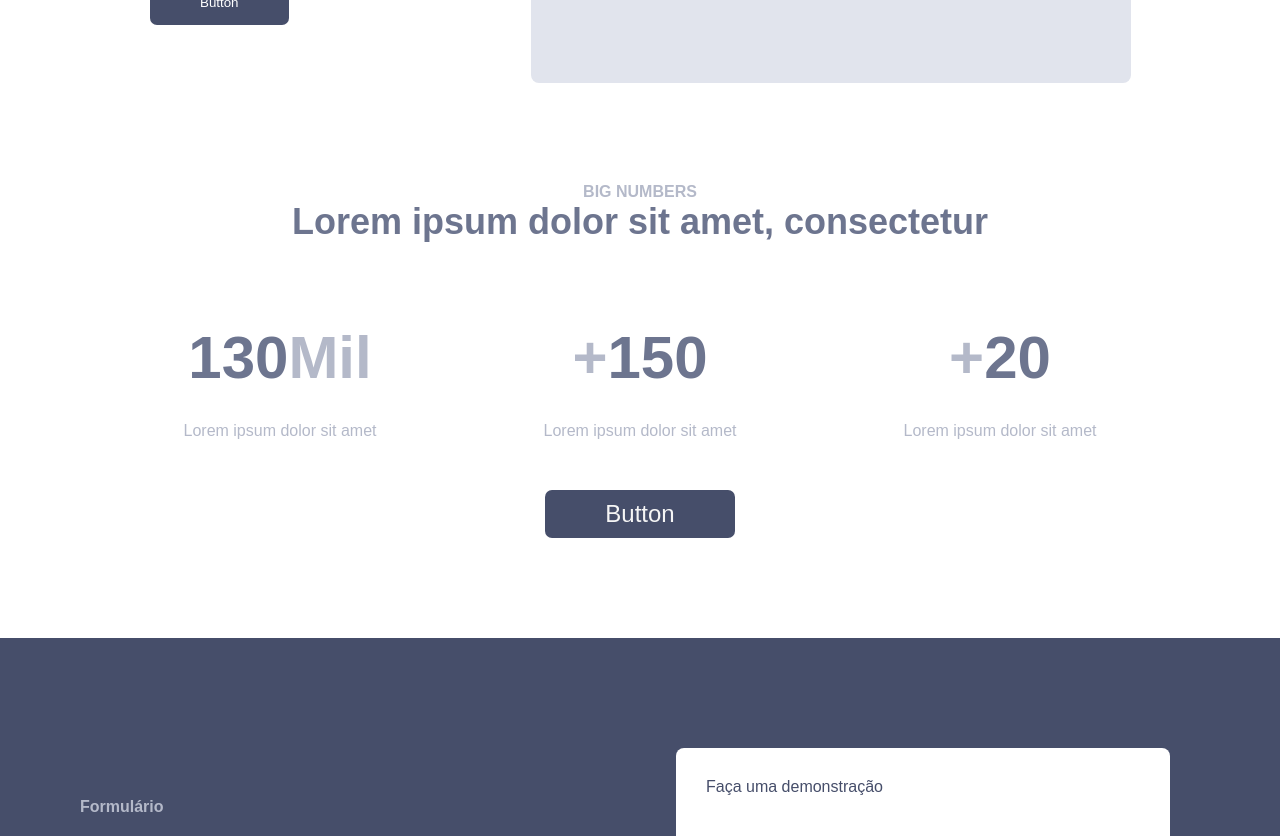
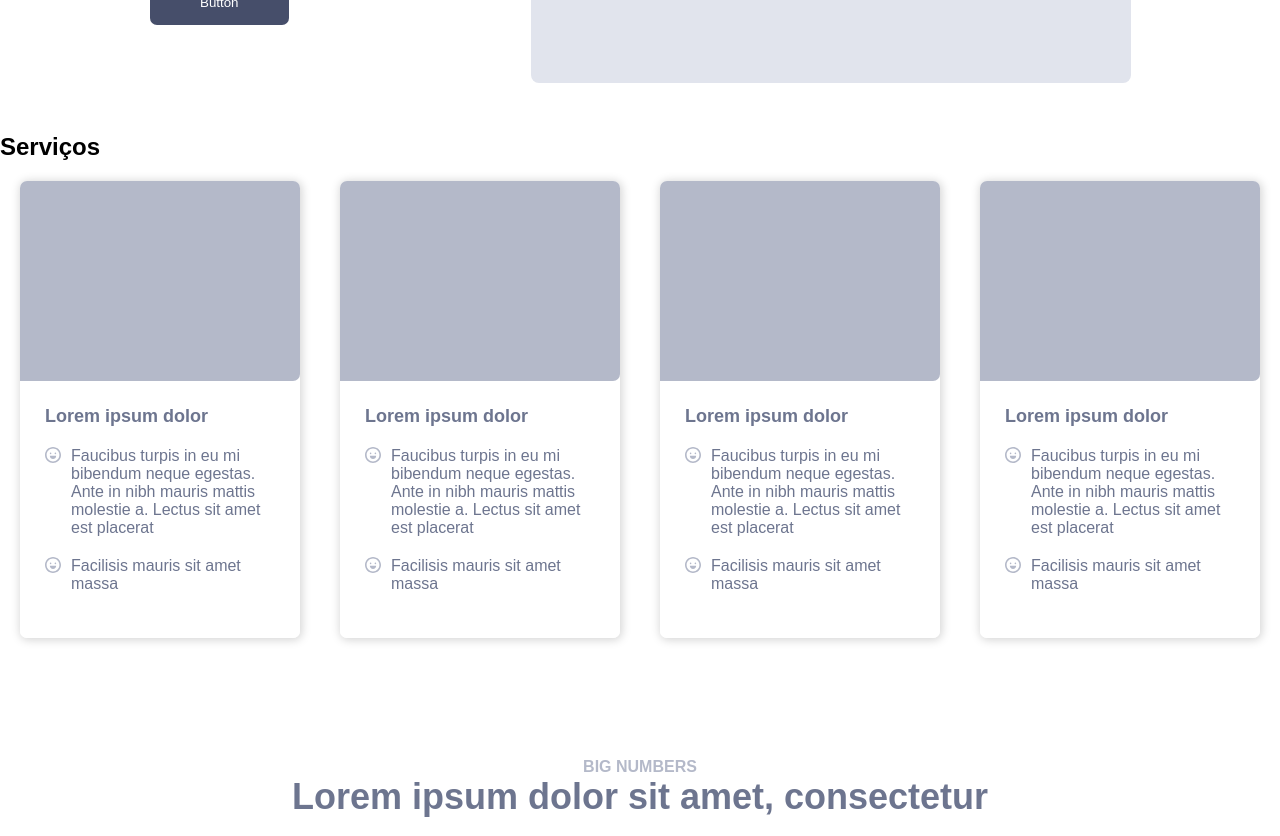
Before and after one commit to ArthurRibbeiro/testewebsite, a React (Create React App) app: page / in a window 1280 px wide. Shown: the part 560-1396 px from the top of the page. Built offline with nearby package versions, Linux system fonts and the light colour scheme.

Commit message:
carrocel

```diff
--- a/package.json
+++ b/package.json
@@ -6,10 +6,13 @@
     "@testing-library/jest-dom": "^5.17.0",
     "@testing-library/react": "^13.4.0",
     "@testing-library/user-event": "^13.5.0",
+    "framer-motion": "^10.16.4",
     "react": "^18.2.0",
     "react-dom": "^18.2.0",
     "react-icons": "^4.11.0",
     "react-scripts": "5.0.1",
+    "react-slick": "^0.29.0",
+    "slick-carousel": "^1.8.1",
     "web-vitals": "^2.1.4"
   },
   "scripts": {
--- a/src/App.js
+++ b/src/App.js
@@ -2,6 +2,7 @@ import logo from './logo.svg';
 import './App.css';
 import Cabecalho from './componentes/cabecalho';
 import Apresentacao from './componentes/apresentacao';
+import Carrocelservicos from './componentes/carrocelservicos/carrocelservicos';
 
 import Vitrine from './componentes/vitrine';
 
@@ -13,6 +14,9 @@ function App() {
     <>
     <Cabecalho />
     <Apresentacao />
+    <Carrocelservicos />
+
+
 
     <Vitrine />
 
--- /dev/null
+++ b/src/componentes/carrocelservicos/carrocelservicos.js
@@ -0,0 +1,21 @@
+import '../estilos/carrocelservicos/carrocelservicos.css'
+import Celulacarrocelservicos from './celulacarrocelservicos'
+
+function Carrocelservicos(){
+    return(
+        <div>
+            <h2>Serviços</h2>
+            <div className='galeria'>
+                <Celulacarrocelservicos />
+                <Celulacarrocelservicos />
+                <Celulacarrocelservicos />
+                <Celulacarrocelservicos />
+
+
+            </div>
+        </div>
+
+    )
+}
+
+export default Carrocelservicos
--- /dev/null
+++ b/src/componentes/carrocelservicos/celulacarrocelservicos.js
@@ -0,0 +1,34 @@
+import '../estilos/carrocelservicos/celulacarrocelservicos.css'
+
+import { CgSmileMouthOpen } from "react-icons/cg";
+function Celulacarrocelservicos(){
+    return(
+        <div className='celula'>
+                    <div className='uppermid'></div>
+                    <div className='bottommid'>
+                        <h4>Lorem ipsum dolor</h4>
+                        <ul>
+                            <div className='celulaDesc'>
+                                <div>
+                                    <CgSmileMouthOpen className='smileIco'/>
+                                </div>
+                                <div>
+                                    <li>Faucibus turpis in eu mi bibendum neque egestas. Ante in nibh mauris  mattis molestie a. Lectus sit amet est placerat</li>
+                                </div>
+                            </div>
+                            <div className='celulaDesc'>
+
+                                <div>
+                                    <CgSmileMouthOpen className='smileIco'/>
+                                </div>
+                                <div>
+                                    <li>Facilisis mauris sit amet massa</li>
+                                </div>
+                            </div>
+                        </ul>
+                    </div>
+                </div>
+    )
+}
+
+export default Celulacarrocelservicos;
--- /dev/null
+++ b/src/componentes/estilos/carrocelservicos/carrocelservicos.css
@@ -0,0 +1,5 @@
+.galeria{
+    display: flex;
+    flex-direction: row;
+
+}
--- /dev/null
+++ b/src/componentes/estilos/carrocelservicos/celulacarrocelservicos.css
@@ -0,0 +1,41 @@
+.celula{
+    width: 25%;
+    box-shadow: 1px 1px 10px 1px #d4d4d4;
+    margin: 20px;
+    border-radius: 7px;
+    color: #6d758f;
+}
+
+.uppermid{
+    background-color: #b4b9c9;
+    width: 100%;
+    height: 200px;
+    border-radius: 7px 7px 7px 0 ;
+}
+
+.bottommid{
+    border-radius: 0 0 7px 7px;
+    background-color: #fff;
+    padding: 25px;
+}
+
+.bottommid h4{
+    padding-bottom: 20px;
+    font-size: 18px;
+}
+.bottommid li{
+    padding-bottom: 20px;
+    list-style: none;
+
+
+}
+.smileIco{
+    color: #b4b9c9;
+    margin-right: 10px;
+    transform: scale(1.2);
+}
+
+.celulaDesc{
+    display: flex;
+    flex-direction: row;
+}
```
Also changed, not shown: 1 other file (tests, documents, lock files or other folders).
